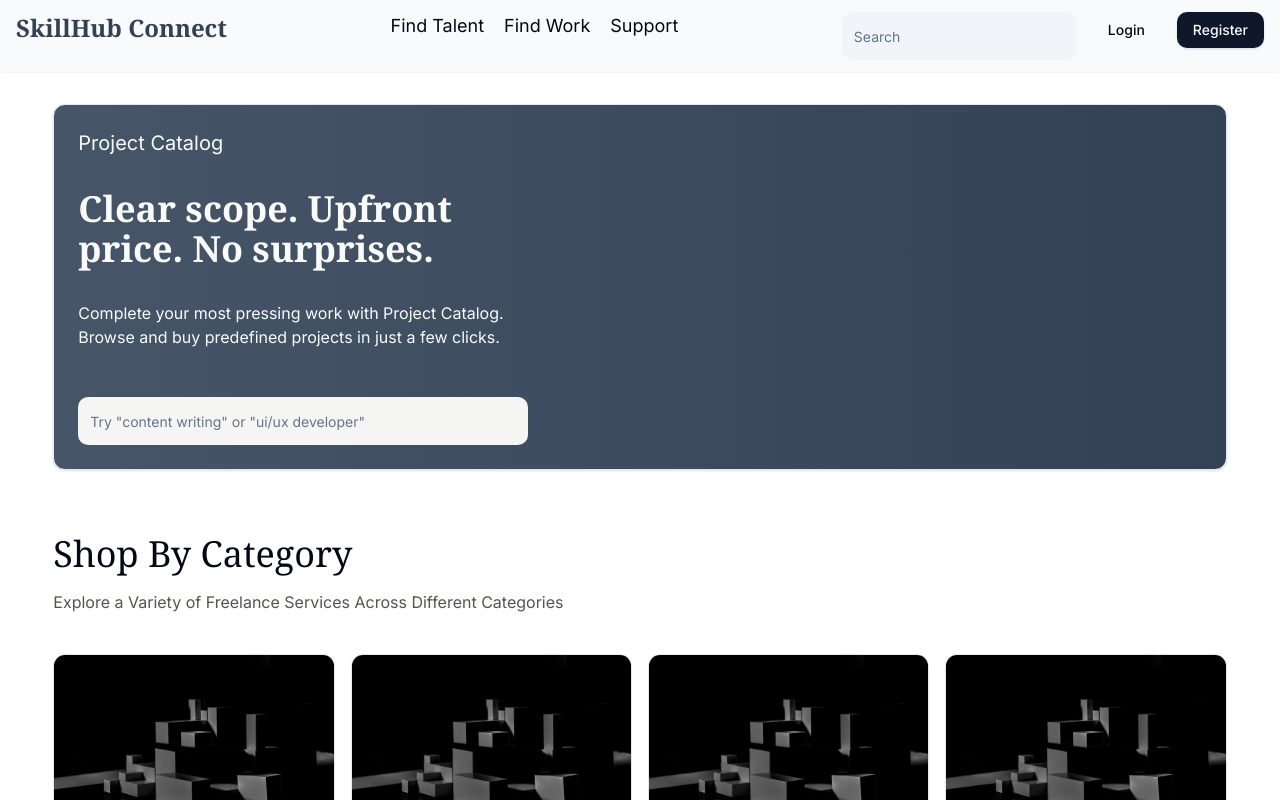
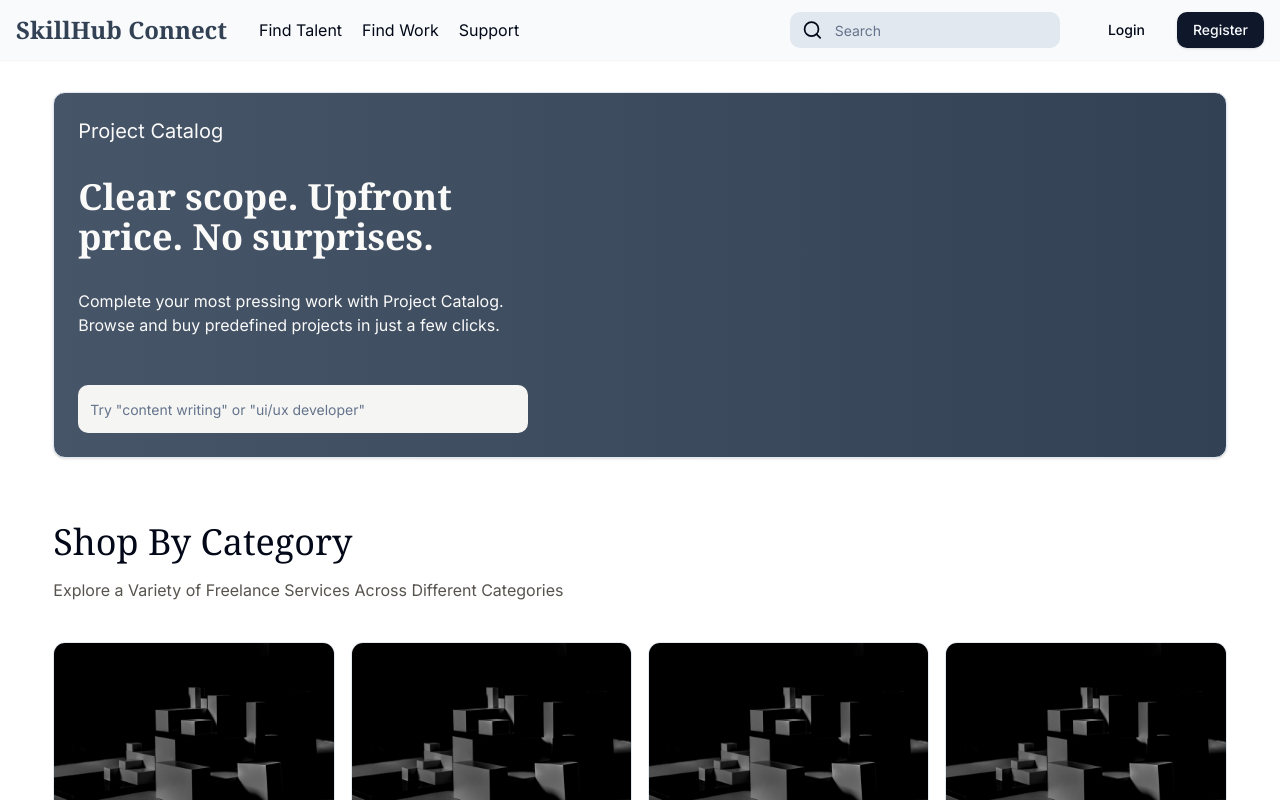
Before and after one commit to shahbaz4783/SkillHub-Connect, a Next.js app: page /hire in a window 1280 px wide. Shown: the top 800 px of the page. Built offline with nearby package versions, Linux system fonts and the light colour scheme; no server answers; the database is empty.

Commit message:
improve navbar ui

```diff
--- a/src/app/(guide)/layout.tsx
+++ b/src/app/(guide)/layout.tsx
@@ -1,5 +1,5 @@
 import Footer from '@/components/shared/Footer';
-import Header from '@/components/navigation/Header';
+import Header from '@/components/navigation/Navbar';
 
 const layout = ({ children }: { children: React.ReactNode }) => {
 	return (
--- a/src/app/(root)/layout.tsx
+++ b/src/app/(root)/layout.tsx
@@ -1,5 +1,5 @@
 import Footer from '@/components/shared/Footer';
-import Header from '@/components/navigation/Header';
+import Navbar from '@/components/navigation/Navbar';
 import { currentUser } from '@/lib/auth';
 import React from 'react';
 
@@ -7,12 +7,12 @@ const layout = async ({ children }: { children: React.ReactNode }) => {
 	const user = await currentUser();
 
 	return (
-		<>
-			<Header />
-			<div className='w-11/12 m-auto'>{children}</div>
-			{!user && <Footer />}
-		</>
-	);
+    <>
+      <Navbar />
+      <div className="m-auto w-11/12">{children}</div>
+      {!user && <Footer />}
+    </>
+  );
 };
 
 export default layout;
--- a/src/components/navigation/Header.tsx
+++ /dev/null
@@ -1,66 +0,0 @@
-'use client';
-
-import Link from 'next/link';
-import { Button } from '@/components/ui/button';
-import NavLink from '../ui/NavLink';
-import { IoIosMenu } from 'react-icons/io';
-import { IoCloseOutline } from 'react-icons/io5';
-import { useState } from 'react';
-import { AUTH_NAV_ITEMS, PAGES_NAV_ITEMS } from '@/constants/navigation';
-import MobileNav from './MobileNav';
-import { useCurrentUser } from '@/hooks/useCurrentUser';
-import { UserProfileMenu } from '../shared/UserProfileMenu';
-import SearchInput from '@/components/shared/SearchInput';
-
-const Header = () => {
-  const [menuOpen, setMenuOpen] = useState<boolean>(false);
-  const handleNavMenu = () => {
-    setMenuOpen((prevMenu) => !prevMenu);
-  };
-
-  const user = useCurrentUser();
-
-  return (
-    <>
-      <header className="sticky top-0 z-10 flex items-start justify-between bg-slate-50 px-4 py-3 shadow-sm">
-        <div className="flex items-center">
-          <Link
-            href={'/'}
-            className="font-serif text-2xl font-semibold text-slate-700"
-          >
-            SkillHub Connect
-          </Link>
-        </div>
-        <nav className="hidden items-center gap-5 text-lg lg:flex">
-          {PAGES_NAV_ITEMS.map((data, index) => (
-            <NavLink key={index} href={data.path}>
-              {data.title}
-            </NavLink>
-          ))}
-        </nav>
-        {!user ? (
-          <div className="hidden gap-4 lg:flex">
-            <SearchInput />
-            {AUTH_NAV_ITEMS.map((data, index) => (
-              <NavLink key={index} href={data.path}>
-                <Button variant={data.variant}>{data.title}</Button>
-              </NavLink>
-            ))}
-          </div>
-        ) : (
-          <div className="hidden gap-4 lg:flex">
-            <SearchInput />
-            <UserProfileMenu />
-          </div>
-        )}
-
-        <div className="lg:hidden" onClick={handleNavMenu}>
-          {menuOpen ? <IoCloseOutline size={32} /> : <IoIosMenu size={32} />}
-        </div>
-      </header>
-      <MobileNav menuOpen={menuOpen} onHandleNavMenu={handleNavMenu} />
-    </>
-  );
-};
-
-export default Header;
--- /dev/null
+++ b/src/components/navigation/Navbar.tsx
@@ -0,0 +1,78 @@
+'use client';
+
+import { Button } from '@/components/ui/button';
+import NavLink from '../ui/NavLink';
+import { IoIosMenu } from 'react-icons/io';
+import { IoCloseOutline } from 'react-icons/io5';
+import { useState } from 'react';
+import { AUTH_NAV_ITEMS, PAGES_NAV_ITEMS } from '@/constants/navigation';
+import MobileNav from './MobileNav';
+import { useCurrentUser } from '@/hooks/useCurrentUser';
+import { UserProfileMenu } from '../shared/UserProfileMenu';
+import SearchInput from '@/components/shared/SearchInput';
+import Logo from '../shared/Logo';
+import { Bell, CircleHelp, LayoutDashboard, Send } from 'lucide-react';
+
+const Navbar = () => {
+  const [menuOpen, setMenuOpen] = useState<boolean>(false);
+  const handleNavMenu = () => {
+    setMenuOpen((prevMenu) => !prevMenu);
+  };
+
+  const user = useCurrentUser();
+
+  return (
+    <>
+      <header className="sticky top-0 z-10 flex  justify-between bg-slate-50 px-4 py-3 shadow-sm">
+        <div className="flex items-center gap-8">
+          <Logo />
+          <nav className="hidden items-center gap-5 text-lg lg:flex">
+            {PAGES_NAV_ITEMS.map((data, index) => (
+              <NavLink key={index} href={data.path}>
+                {data.title}
+              </NavLink>
+            ))}
+          </nav>
+        </div>
+
+        <div className="flex items-center gap-8">
+          <SearchInput />
+          {!user ? (
+            <div className="hidden gap-4 lg:flex">
+              {AUTH_NAV_ITEMS.map((data, index) => (
+                <NavLink key={index} href={data.path}>
+                  <Button variant={data.variant}>{data.title}</Button>
+                </NavLink>
+              ))}
+            </div>
+          ) : (
+            <div className="hidden items-center gap-8 md:flex">
+              <li className="cursor-pointer list-none">
+                <CircleHelp />
+              </li>
+              <li className="cursor-pointer list-none">
+                <Send />
+              </li>
+              <li className="cursor-pointer list-none">
+                <LayoutDashboard />
+              </li>
+              <li className="cursor-pointer list-none">
+                <Bell />
+              </li>
+              <li className="cursor-pointer list-none">
+                <UserProfileMenu />
+              </li>
+            </div>
+          )}
+        </div>
+
+        <div className="lg:hidden" onClick={handleNavMenu}>
+          {menuOpen ? <IoCloseOutline size={32} /> : <IoIosMenu size={32} />}
+        </div>
+      </header>
+      <MobileNav menuOpen={menuOpen} onHandleNavMenu={handleNavMenu} />
+    </>
+  );
+};
+
+export default Navbar;
--- /dev/null
+++ b/src/components/shared/Logo.tsx
@@ -0,0 +1,17 @@
+import Link from 'next/link';
+import React from 'react'
+
+const Logo = () => {
+  return (
+    <div className="flex items-center">
+      <Link
+        href={'/'}
+        className="font-serif text-2xl font-semibold text-slate-700"
+      >
+        SkillHub Connect
+      </Link>
+    </div>
+  );
+}
+
+export default Logo
--- a/src/components/shared/SearchInput.tsx
+++ b/src/components/shared/SearchInput.tsx
@@ -3,6 +3,7 @@
 import { useState } from 'react';
 import { Input } from '../ui/input';
 import { useRouter } from 'next/navigation';
+import { Search } from 'lucide-react';
 
 const SearchInput = () => {
   const [searchQuery, setSearchQuery] = useState('');
@@ -15,12 +16,16 @@ const SearchInput = () => {
   };
   return (
     <form onSubmit={onSearch}>
+      <div className="flex items-center gap-3 rounded-md bg-slate-200 px-3">
+        <Search />
         <Input
+          className="bg-slate-200 p-0 rounded-none"
           onChange={(e) => setSearchQuery(e.target.value)}
           type="search"
           value={searchQuery}
           placeholder="Search"
         />
+      </div>
     </form>
   );
 };
--- a/src/components/shared/UserProfileMenu.tsx
+++ b/src/components/shared/UserProfileMenu.tsx
@@ -27,9 +27,9 @@ export function UserProfileMenu() {
   return (
     <DropdownMenu>
       <DropdownMenuTrigger asChild>
-        <Button variant="link">
+        <div>
           <UserAvatar />
-        </Button>
+        </div>
       </DropdownMenuTrigger>
       <DropdownMenuContent className="w-56">
         <DropdownMenuLabel>My Account</DropdownMenuLabel>
--- a/src/components/ui/NavLink.tsx
+++ b/src/components/ui/NavLink.tsx
@@ -15,8 +15,8 @@ const NavLink: FC<NavLink> = ({ href, children }) => {
 	return (
     <Link
       href={href}
-			className={`hover:text-slate-900 transition-all ${
-				isActive && 'text-slate-700 font-bold'
+      className={`text-[1rem] transition-all  hover:text-red-900 ${
+        isActive && 'font-bold text-slate-700'
       }`}
     >
       {children}
--- a/src/components/ui/input.tsx
+++ b/src/components/ui/input.tsx
@@ -11,7 +11,7 @@ const Input = React.forwardRef<HTMLInputElement, InputProps>(
       <input
         type={type}
         className={cn(
-          'flex h-9 w-full rounded-md bg-slate-100 px-3 py-6 text-sm transition-colors file:border-0 file:bg-transparent file:text-sm file:font-medium placeholder:text-muted-foreground focus-visible:outline-none focus-visible:ring-1 focus-visible:ring-ring disabled:cursor-not-allowed disabled:opacity-50',
+          'flex h-9 w-full rounded-md bg-slate-100 px-3 py-6 text-sm transition-colors file:border-0 file:bg-transparent file:text-sm file:font-medium placeholder:text-muted-foreground focus-visible:outline-none  focus-visible:ring-ring disabled:cursor-not-allowed disabled:opacity-50',
           className,
         )}
         ref={ref}
```
Lines whose indentation alone changed are shown as unchanged.
